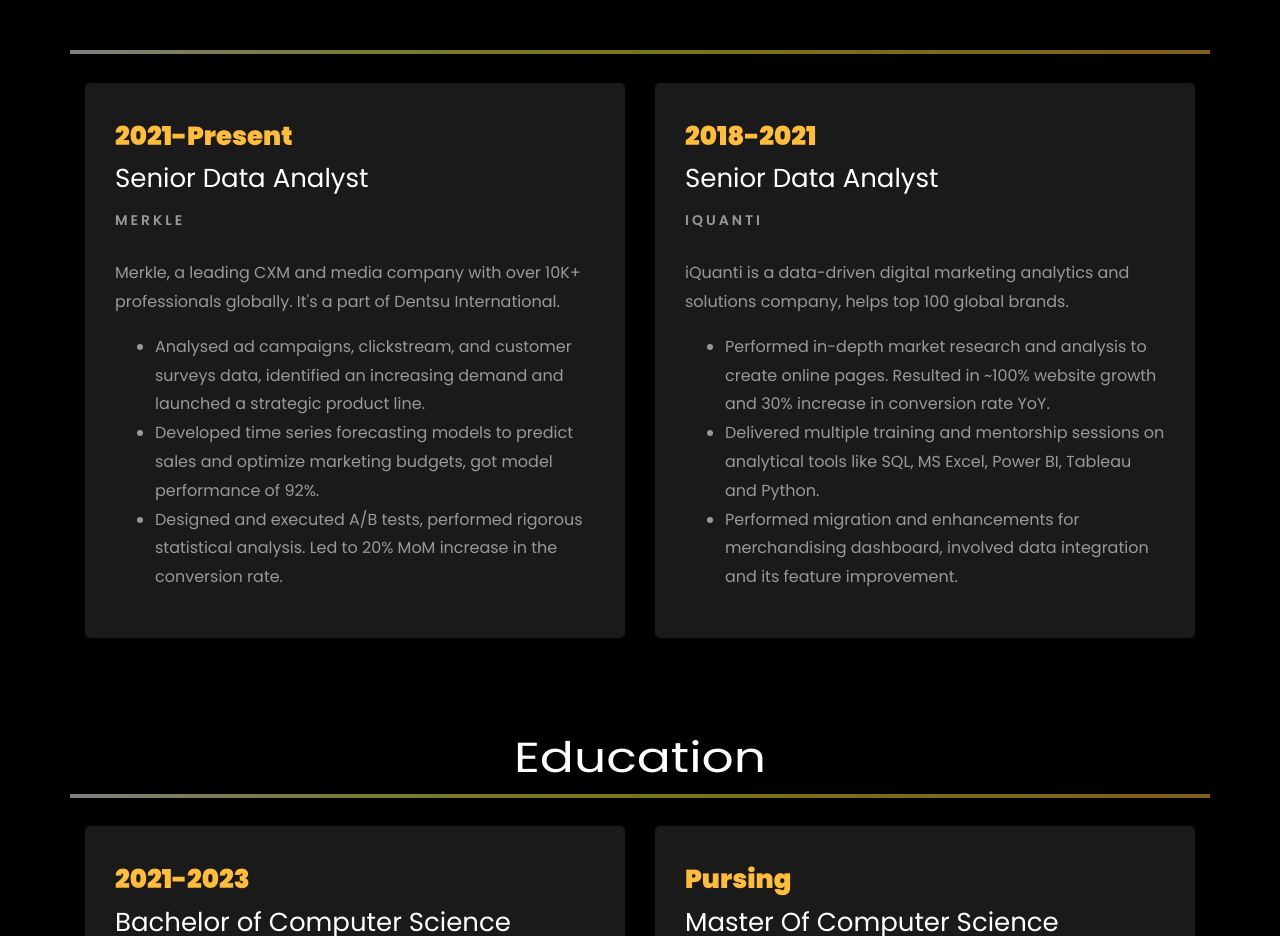
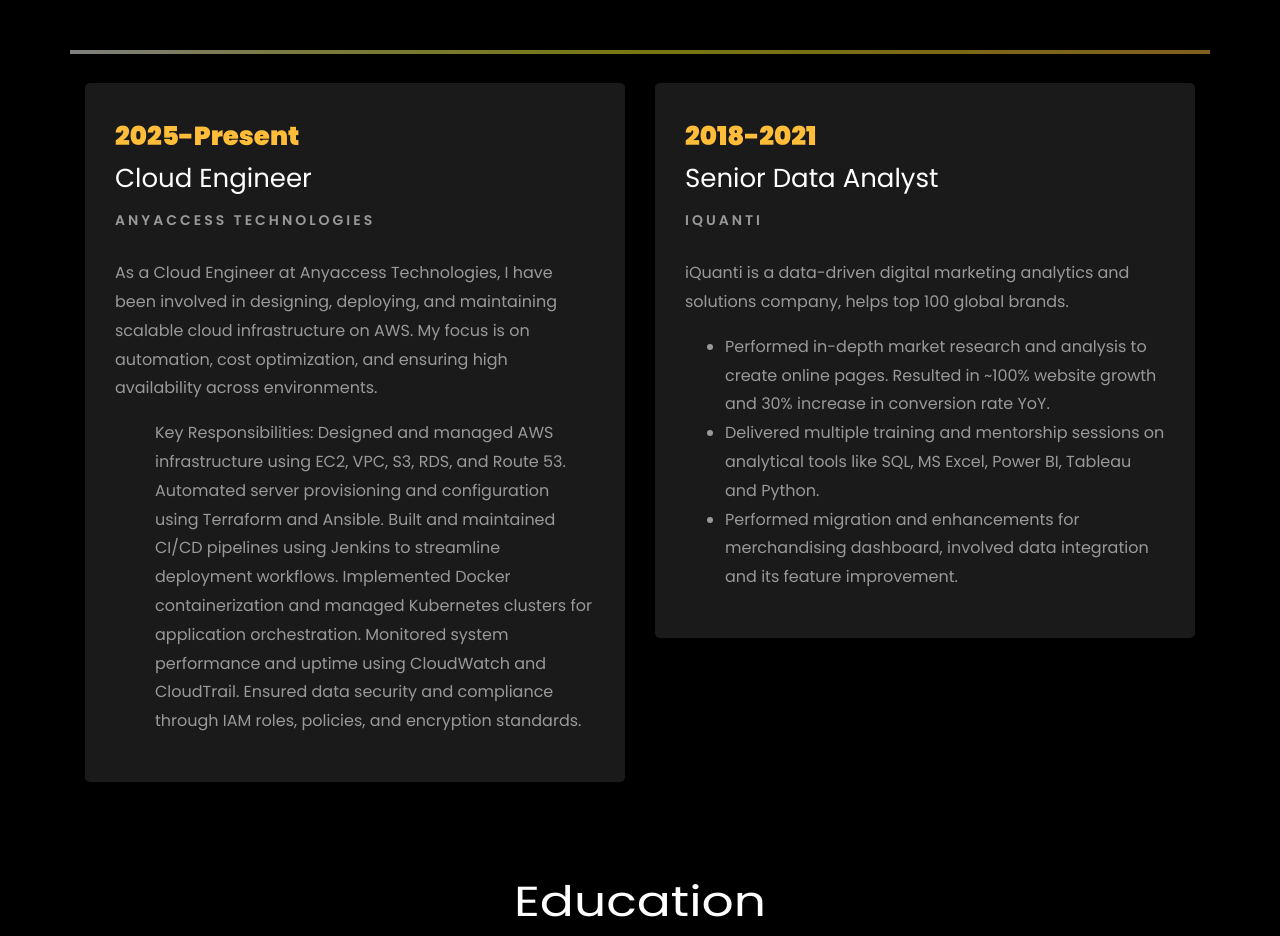
Before and after one commit to HarshalDighe/Harsh-Portfolio, a plain HTML site: page index.html in a window 1280 px wide. Shown: the part 1709-2645 px from the top of the page. Drawn offline with Linux system fonts and the light colour scheme; files whose address does not match are found by name.

Commit message:
Update index.html

```diff
--- a/index.html
+++ b/index.html
@@ -297,14 +297,25 @@
 		<div class="row">
 				<div class="col-md-6">
 					<div class="resume-wrap ftco-animate">
-						<span class="date">2021-Present</span>
-						<h2>Senior Data Analyst</h2>
-						<span class="position">Merkle</span>
-						<p class="mt-4">Merkle, a leading CXM and media company with over 10K+ professionals globally. It's a part of Dentsu International.
+						<span class="date">2025-Present</span>
+						<h2>Cloud Engineer</h2>
+						<span class="position">Anyaccess Technologies</span>
+						<p class="mt-4">As a Cloud Engineer at Anyaccess Technologies, I have been involved in designing, deploying, and maintaining scalable cloud infrastructure on AWS. My focus is on automation, cost optimization, and ensuring high availability across environments.
+
 							<ul>
-								<li>Analysed ad campaigns, clickstream, and customer surveys data, identified an increasing demand and launched a strategic product line.</li>
-								<li>Developed time series forecasting models to predict sales and optimize marketing budgets, got model performance of 92%.</li>
-								<li>Designed and executed A/B tests, performed rigorous statistical analysis. Led to 20% MoM increase in the conversion rate.</li>
+								<p> Key Responsibilities:
+
+Designed and managed AWS infrastructure using EC2, VPC, S3, RDS, and Route 53.
+
+Automated server provisioning and configuration using Terraform and Ansible.
+
+Built and maintained CI/CD pipelines using Jenkins to streamline deployment workflows.
+
+Implemented Docker containerization and managed Kubernetes clusters for application orchestration.
+
+Monitored system performance and uptime using CloudWatch and CloudTrail.
+
+Ensured data security and compliance through IAM roles, policies, and encryption standards.
 							</ul>
 						</p>
 					</div>
```
